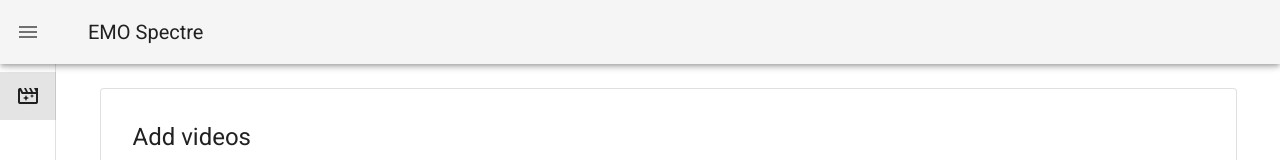
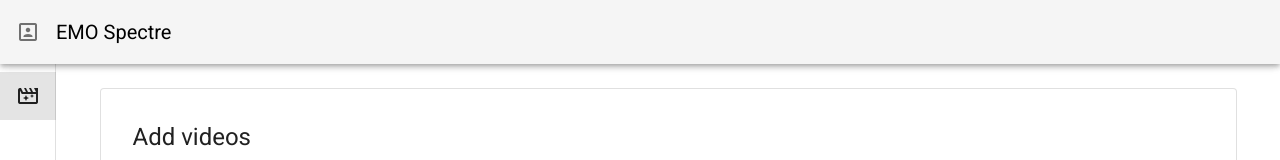
Before and after one commit to NLeSC/nuxt-apollo-hasura, a Nuxt app: page / in a window 1280 px wide. Shown: the top 160 px of the page. Built offline with nearby package versions, Linux system fonts and the light colour scheme.

Commit message:
feat: Navigation bar link to home

```diff
--- a/layouts/default.vue
+++ b/layouts/default.vue
@@ -1,14 +1,15 @@
 <template>
   <v-app>
-    <v-navigation-drawer
-      v-model="drawer"
-      :mini-variant="true"
-      :clipped="clipped"
-      fixed
-      app
-      :width="220"
-      mobile-break-point="360"
-    >
+    <v-app-bar clipped-left fixed app>
+      <nuxt-link to="/" style="text-decoration: none; color: initial">
+        <div class="d-flex">
+          <v-icon>mdi-account-box-outline</v-icon>
+          <v-toolbar-title class="ml-4" v-text="title" />
+        </div>
+      </nuxt-link>
+      <v-spacer />
+    </v-app-bar>
+    <v-navigation-drawer mini-variant fixed clipped permanent app>
       <v-list>
         <v-list-item v-for="(item, i) in items" :key="i" :to="item.to" router exact>
           <v-list-item-action>
@@ -20,11 +21,7 @@
         </v-list-item>
       </v-list>
     </v-navigation-drawer>
-    <v-app-bar :clipped-left="clipped" fixed app>
-      <v-app-bar-nav-icon @click.stop="drawer = !drawer" />
-      <v-toolbar-title class="ml-4" v-text="title" />
-      <v-spacer />
-    </v-app-bar>
+
     <v-content>
       <v-container>
         <nuxt />
@@ -49,7 +46,6 @@ import { version } from '~/package.json'
 export default {
   data() {
     return {
-      clipped: true,
       drawer: this.$vuetify.breakpoint.smAndUp,
       miniVariant: false,
       items: [
```
